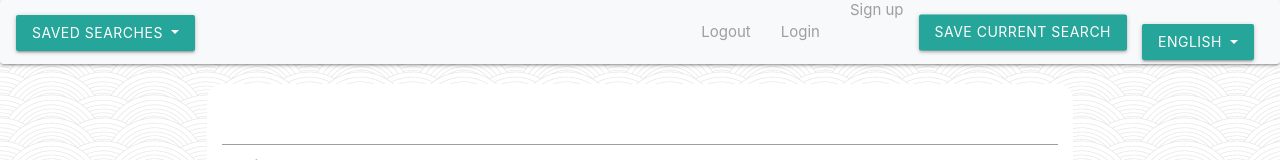
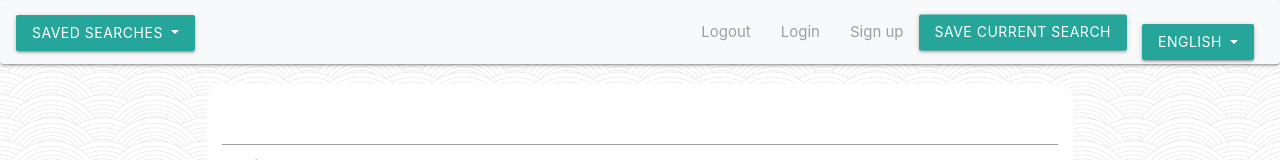
Before and after one commit to WillHof/HARCAMP1, a plain HTML site: page index.html in a window 1280 px wide. Shown: the top 160 px of the page. Drawn offline with nearby package versions, Linux system fonts and the light colour scheme; no server answers; some icons are missing.

Commit message:
done now

```diff
--- a/assets/style/styles.css
+++ b/assets/style/styles.css
@@ -111,7 +111,7 @@ body{
   line-height:64px;
   text-align: center
 }
-#authText{
+#authText , #authText2{
   line-height:64px;
   text-align: center
 
```
